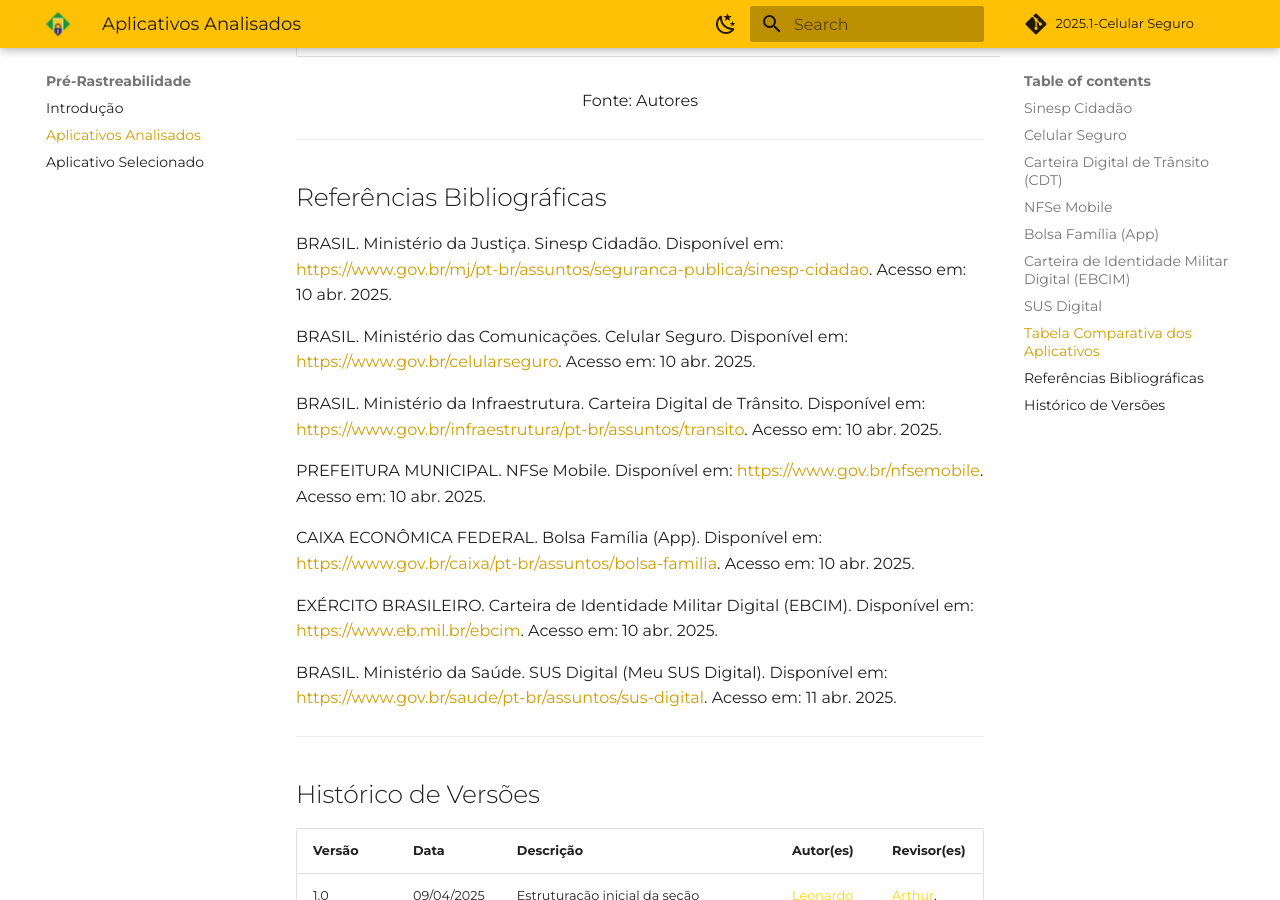
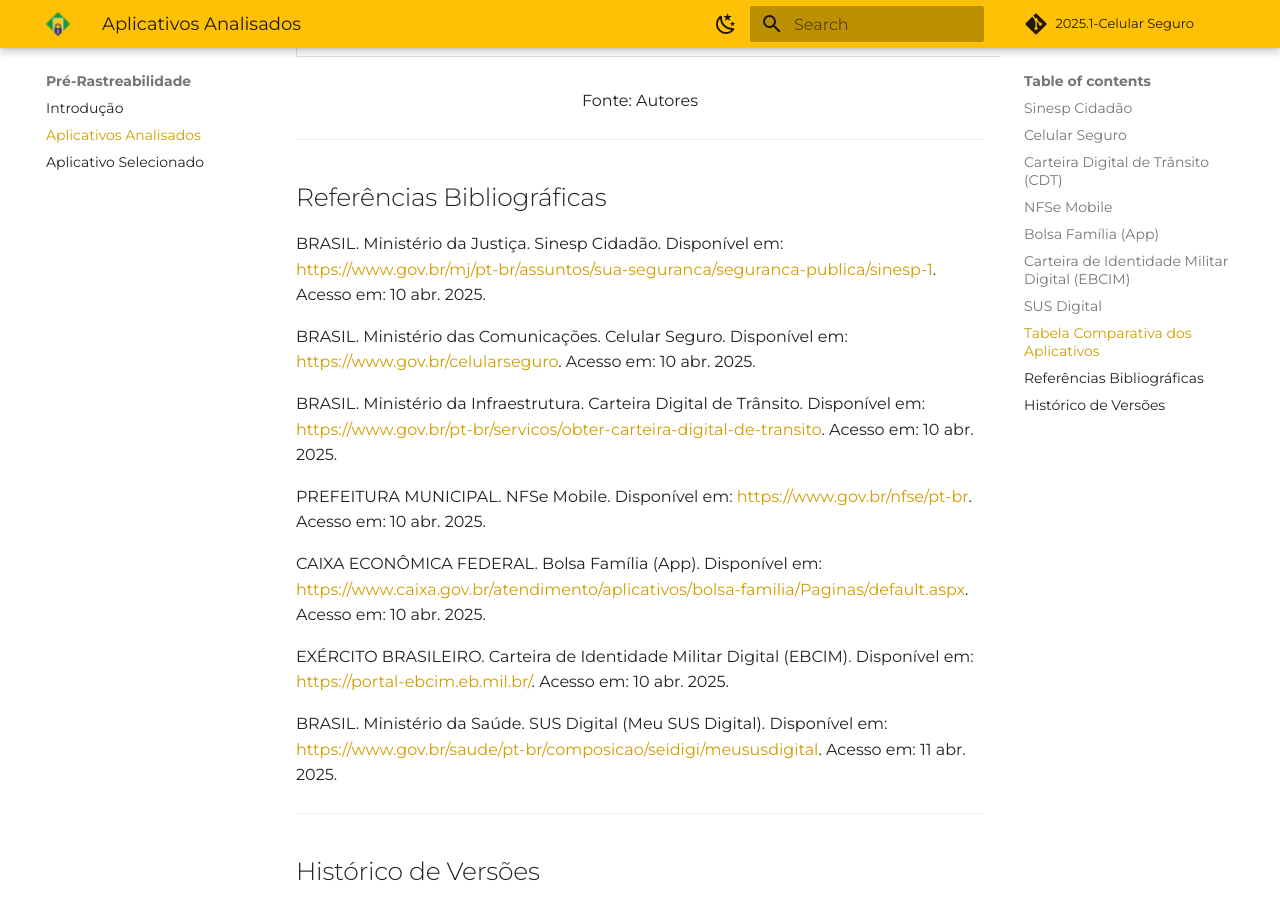
Before and after one commit to Requisitos-de-Software/2025.1-CelularSeguro, an MkDocs documentation site: the page built from Docs/documento-pre-rastreabilidade/aplicativos_analisados.md, in a window 1280 px wide and 900 px high, scrolled down 8473 px. Built offline with MkDocs 1.6.1 and Material for MkDocs 9.7.7, drawn with Linux system fonts in a browser that asks for light colours; comment, search, counter and statistics services are not loaded; some of the changed lines change nothing that is shown.

Commit message:
fix: Pequenas correções

```diff
--- a/Docs/documento-pre-rastreabilidade/aplicativos_analisados.md
+++ b/Docs/documento-pre-rastreabilidade/aplicativos_analisados.md
@@ -158,19 +158,19 @@
 
 ## Referências Bibliográficas
 
-BRASIL. Ministério da Justiça. Sinesp Cidadão. Disponível em: <https://www.gov.br/mj/pt-br/assuntos/seguranca-publica/sinesp-cidadao>. Acesso em: 10 abr. 2025.
+BRASIL. Ministério da Justiça. Sinesp Cidadão. Disponível em: <https://www.gov.br/mj/pt-br/assuntos/sua-seguranca/seguranca-publica/sinesp-1>. Acesso em: 10 abr. 2025.
 
 BRASIL. Ministério das Comunicações. Celular Seguro. Disponível em: <https://www.gov.br/celularseguro>. Acesso em: 10 abr. 2025.
 
-BRASIL. Ministério da Infraestrutura. Carteira Digital de Trânsito. Disponível em: <https://www.gov.br/infraestrutura/pt-br/assuntos/transito>. Acesso em: 10 abr. 2025.
+BRASIL. Ministério da Infraestrutura. Carteira Digital de Trânsito. Disponível em: <https://www.gov.br/pt-br/servicos/obter-carteira-digital-de-transito>. Acesso em: 10 abr. 2025.
 
-PREFEITURA MUNICIPAL. NFSe Mobile. Disponível em: <https://www.gov.br/nfsemobile>. Acesso em: 10 abr. 2025.
+PREFEITURA MUNICIPAL. NFSe Mobile. Disponível em: <https://www.gov.br/nfse/pt-br>. Acesso em: 10 abr. 2025.
 
-CAIXA ECONÔMICA FEDERAL. Bolsa Família (App). Disponível em: <https://www.gov.br/caixa/pt-br/assuntos/bolsa-familia>. Acesso em: 10 abr. 2025.
+CAIXA ECONÔMICA FEDERAL. Bolsa Família (App). Disponível em: <https://www.caixa.gov.br/atendimento/aplicativos/bolsa-familia/Paginas/default.aspx>. Acesso em: 10 abr. 2025.
 
-EXÉRCITO BRASILEIRO. Carteira de Identidade Militar Digital (EBCIM). Disponível em: <https://www.eb.mil.br/ebcim>. Acesso em: 10 abr. 2025.
+EXÉRCITO BRASILEIRO. Carteira de Identidade Militar Digital (EBCIM). Disponível em: <https://portal-ebcim.eb.mil.br/>. Acesso em: 10 abr. 2025.
 
-BRASIL. Ministério da Saúde. SUS Digital (Meu SUS Digital). Disponível em: <https://www.gov.br/saude/pt-br/assuntos/sus-digital>. Acesso em: 11 abr. 2025.
+BRASIL. Ministério da Saúde. SUS Digital (Meu SUS Digital). Disponível em: <https://www.gov.br/saude/pt-br/composicao/seidigi/meususdigital>. Acesso em: 11 abr. 2025.
 
 ---
 
```
